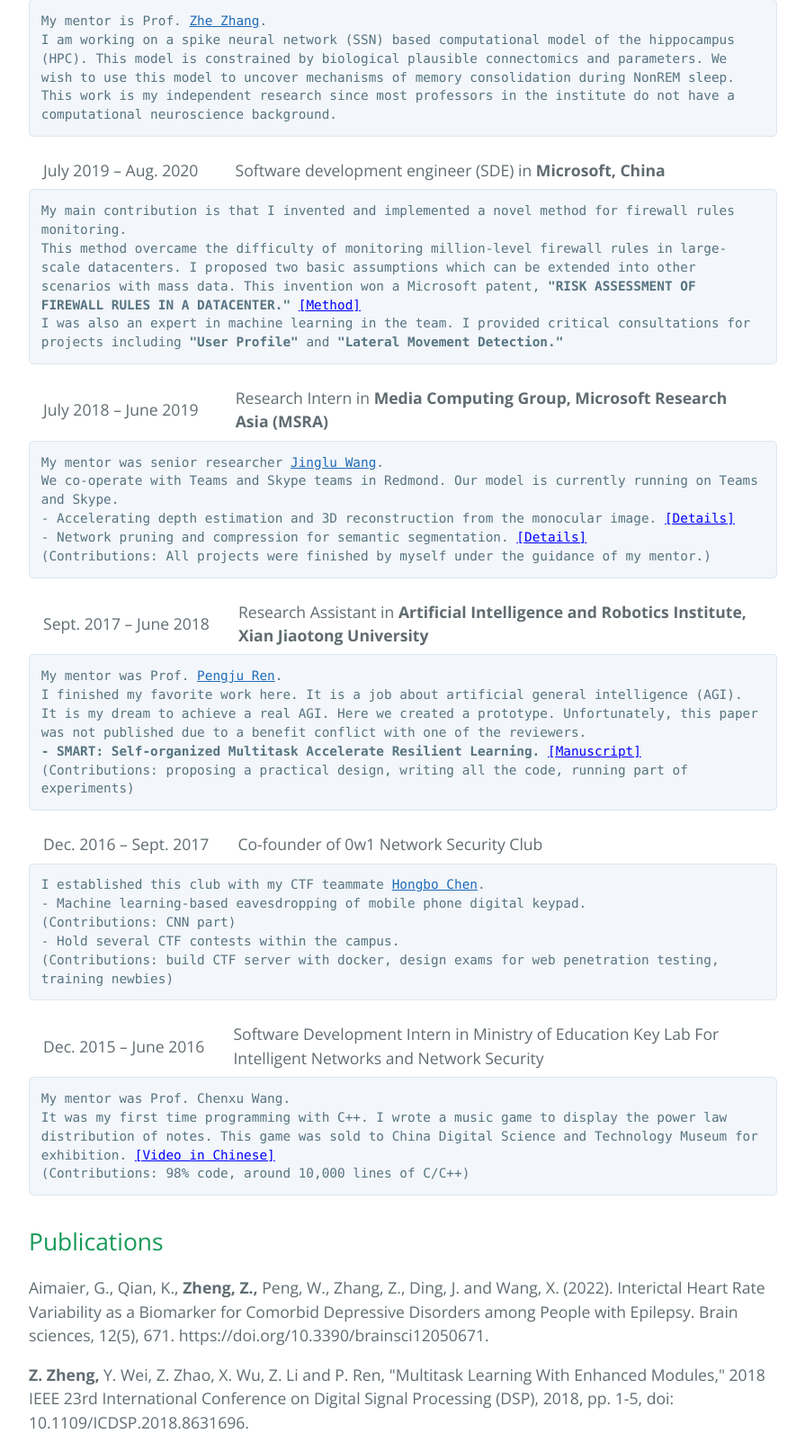
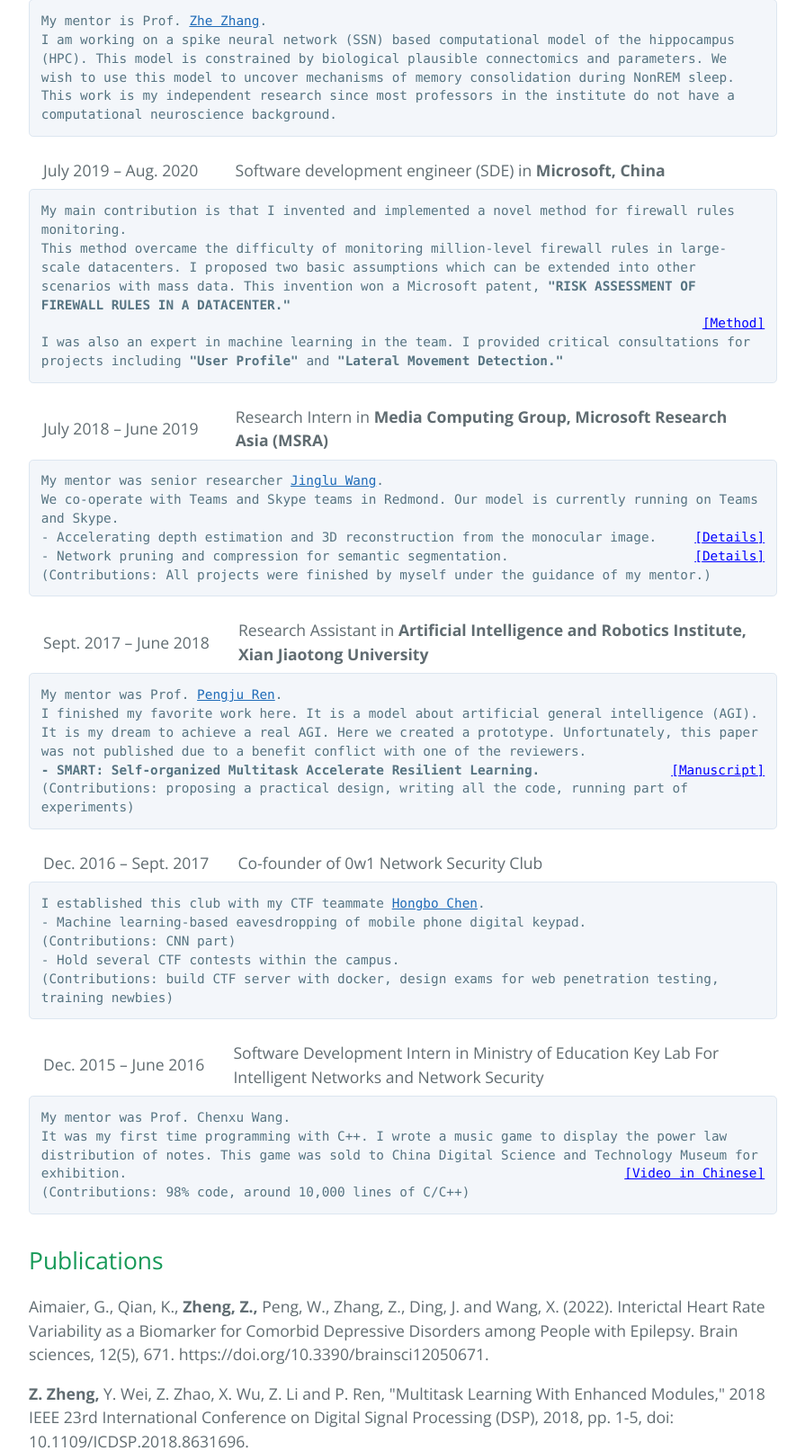
Before and after one commit to ZetaRing/ZetaRing.github.io, a PHP site: page / in a window 1280 px wide. Shown: the part 888-2501 px from the top of the page at 90% size, without its empty margins (192-1087 px from the left). Run offline with PHP 8.4, Linux system fonts and the light colour scheme.

Commit message:
Move link to the end of line

```diff
--- a/code/css_files/style.css
+++ b/code/css_files/style.css
@@ -773,6 +773,11 @@
 
 }
 
+.main-content .highlight .bracketlink {
+    float: right;
+}
+
+
 .main-content pre code,
 .main-content pre tt {
     display: inline;
--- a/code/index.html
+++ b/code/index.html
@@ -64,8 +64,8 @@
   <span class="p">My main contribution is that I invented and implemented a novel method for firewall rules monitoring.<br></span>
   <span class="p">This method overcame the difficulty of monitoring million-level firewall rules in large-scale datacenters.</span>
   <span class="p">I proposed two basic assumptions which can be extended into other scenarios with mass data.</span>
-  <span class="p">This invention won a Microsoft patent, <b>"RISK ASSESSMENT OF FIREWALL RULES IN A DATACENTER."</b></span>
-  <span class="bracketlink"><a href="./firewall/index.html" target="_blank" style="color: blue;"><u>[Method]</u></a><br></span>
+  <span class="p">This invention won a Microsoft patent, <b>"RISK ASSESSMENT OF FIREWALL RULES IN A DATACENTER."</b><br></span>
+  <span class="bracketlink"><a href="./firewall/index.html" target="_blank" style="color: blue;"><u>[Method]</u></a></span><br>
   <span class="p">I was also an expert in machine learning in the team. I provided critical consultations for projects including <b>"User Profile"</b> and <b>"Lateral Movement Detection."</b></span>
 </pre>
 <table>
@@ -78,11 +78,11 @@
   <span class="p">My mentor was senior researcher <a href="https://www.microsoft.com/en-us/research/people/jinglwa/" target="_blank"><u>Jinglu Wang</u></a>.<br></span>
   <span class="p">We co-operate with Teams and Skype teams in Redmond. Our model is currently running on Teams and Skype. <br></span>
   <span class="p">- Accelerating depth estimation and 3D reconstruction from the monocular image. </span>
-  <span ><a href="./reconstruction/index.html" target="_blank" style="color: blue;"><u>[Details]</u></a><br></span>
+  <span class="bracketlink"><a href="./reconstruction/index.html" target="_blank" style="color: blue;"><u>[Details]</u></a></span><br>
   <span class="p">- Network pruning and compression for semantic segmentation.</span>
-  <span ><a href="./segmentation/index.html" target="_blank" style="color: blue;"><u>[Details]</u></a><br></span>
+  <span class="bracketlink"><a href="./segmentation/index.html" target="_blank" style="color: blue;"><u>[Details]</u></a></span><br>
   <!--<span class="p">- PointNet visualization.</span>
-  <span ><a href="./pointnet/index.html" target="_blank" style="color: blue;"><u>[Details]</u></a><br></span>-->
+  <span class="bracketlink"><a href="./pointnet/index.html" target="_blank" style="color: blue;"><u>[Details]</u></a></span><br>-->
   <span class="p">(Contributions: All projects were finished by myself under the guidance of my mentor.)<br></span>
 </pre>
 <table>
@@ -93,9 +93,9 @@
 </table>
 <pre class="highlight">
   <span class="p">My mentor was Prof. <a href="https://gr.xjtu.edu.cn/en/web/pengjuren/home" target="_blank"><u>Pengju Ren</u></a>.<br></span>
-  <span class="p">I finished my favorite work here. It is a job about artificial general intelligence (AGI). It is my dream to achieve a real AGI. Here we created a prototype. Unfortunately, this paper was not published due to a benefit conflict with one of the reviewers. <br></span>
+  <span class="p">I finished my favorite work here. It is a model about artificial general intelligence (AGI). It is my dream to achieve a real AGI. Here we created a prototype. Unfortunately, this paper was not published due to a benefit conflict with one of the reviewers. <br></span>
   <span class="p"><b>- SMART: Self-organized Multitask Accelerate Resilient Learning.</b></span>
-  <span ><a href="./SMART/index.html" target="_blank" style="color: blue;"><u>[Manuscript]</u></a><br></span>
+  <span class="bracketlink"><a href="./SMART/index.html" target="_blank" style="color: blue;"><u>[Manuscript]</u></a></span><br>
   <span class="p">(Contributions: proposing a practical design, writing all the code, running part of experiments)</span>
 </pre>
 <table>
@@ -120,7 +120,7 @@
 <pre class="highlight">
   <span class="p">My mentor was Prof. Chenxu Wang.<br></span>
   <span class="p">It was my first time programming with C++. I wrote a music game to display the power law distribution of notes. This game was sold to China Digital Science and Technology Museum for exhibition.</span>
-  <span class="p"><a href="https://www.cdstm.cn/museum/zphc/kjyshC/201907/t20190715_919538.html#left-video" target="_blank" style="color: blue;"><u>[Video in Chinese]</u></a><br></span>
+  <span class="bracketlink"><a href="https://www.cdstm.cn/museum/zphc/kjyshC/201907/t20190715_919538.html#left-video" target="_blank" style="color: blue;"><u>[Video in Chinese]</u></a></span><br>
   <span class="p">(Contributions: 98% code, around 10,000 lines of C/C++)<br></span>
 </pre>
 
```
